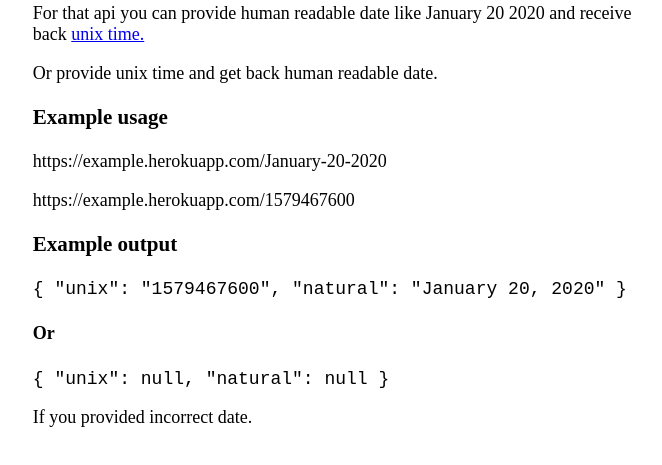
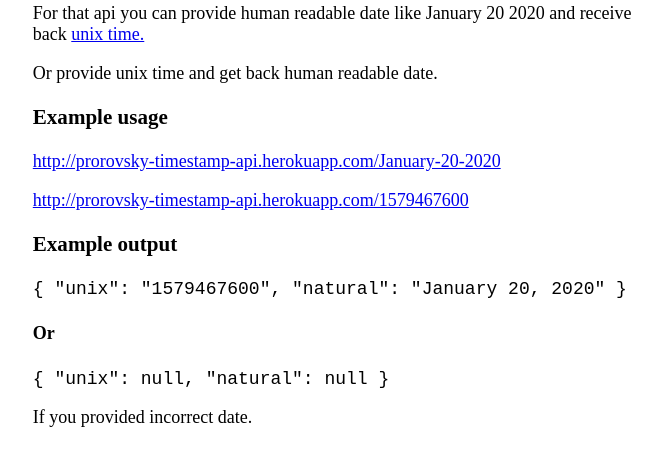
Before and after one commit to prorovsky/timestamp-api, a website: page public/index.html in a window 1280 px wide. Shown: the part 87-552 px from the top of the page, without its empty margins (228-890 px from the left). Drawn offline with Linux system fonts and the light colour scheme.

Commit message:
replaced links

```diff
--- a/public/index.html
+++ b/public/index.html
@@ -17,8 +17,13 @@
         </p>
 
         <h3>Example usage</h3>
-        <p>https://example.herokuapp.com/January-20-2020</p>
-        <p>https://example.herokuapp.com/1579467600</p>
+        <p><a href="http://prorovsky-timestamp-api.herokuapp.com/January-20-2020">
+            http://prorovsky-timestamp-api.herokuapp.com/January-20-2020
+        </a></p>
+
+        <p><a href="http://prorovsky-timestamp-api.herokuapp.com/1579467600">
+            http://prorovsky-timestamp-api.herokuapp.com/1579467600
+        </a></p>
 
         <h3>Example output</h3>
         <code>{ "unix": "1579467600", "natural": "January 20, 2020" }</code>
```
